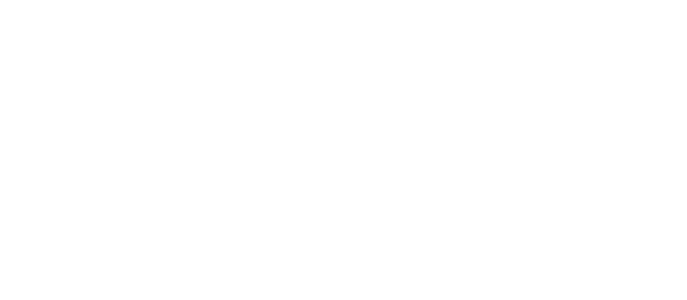
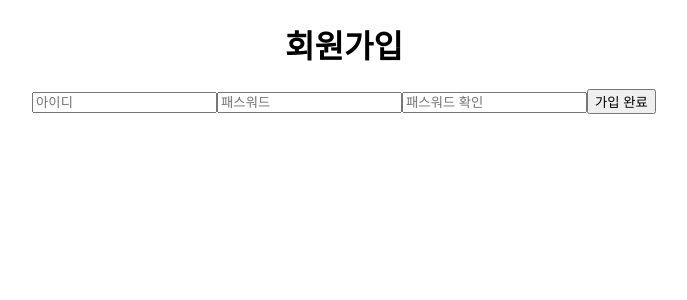
Before and after one commit to devminchan/x-chat-front, a React (Create React App) app: page /register in a window 1280 px wide. Shown: the top 300 px of the page, without its empty margins (296-983 px from the left). Built offline with nearby package versions, Linux system fonts and the light colour scheme.

Commit message:
회원가입 페이지 추가

```diff
--- a/src/App.tsx
+++ b/src/App.tsx
@@ -3,6 +3,7 @@
 import { BrowserRouter, Switch, Route } from 'react-router-dom';
 import Main from './pages/Main';
 import Login from './pages/Login';
+import Register from './pages/Register';
 
 function App() {
   return (
@@ -11,6 +12,7 @@
         <Switch>
           <Route exact path="/" component={Main} />
           <Route exact path="/login" component={Login} />
+          <Route exact path="/register" component={Register} />
         </Switch>
       </BrowserRouter>
     </div>
--- /dev/null
+++ b/src/pages/Register.tsx
@@ -0,0 +1,63 @@
+import React, { useState } from 'react';
+
+function Register() {
+  const [loginId, setLoginId] = useState('');
+  const [password, setPassword] = useState('');
+  const [repassword, setRepassword] = useState('');
+
+  const handleIdInput = (event: any) => {
+    setLoginId(event.target.value);
+  };
+
+  const handlePasswordInput = (event: any) => {
+    setPassword(event.target.value);
+  };
+
+  const handleRepasswordInput = (event: any) => {
+    setRepassword(event.target.value);
+  };
+
+  const handleRegister = (e: any) => {
+    e.preventDefault();
+
+    if (password !== repassword) {
+      // eslint-disable-next-line no-alert
+      alert('입력한 패스워드와 확인 패스워드가 다릅니다');
+    }
+  };
+
+  return (
+    <div>
+      <header>
+        <h1>회원가입</h1>
+      </header>
+      <div>
+        <form>
+          <input
+            type="text"
+            onInput={handleIdInput}
+            value={loginId}
+            placeholder="아이디"
+          />
+          <input
+            type="password"
+            onInput={handlePasswordInput}
+            value={password}
+            placeholder="패스워드"
+          />
+          <input
+            type="password"
+            onInput={handleRepasswordInput}
+            value={repassword}
+            placeholder="패스워드 확인"
+          />
+          <button onClick={handleRegister} type="submit">
+            가입 완료
+          </button>
+        </form>
+      </div>
+    </div>
+  );
+}
+
+export default Register;
```
